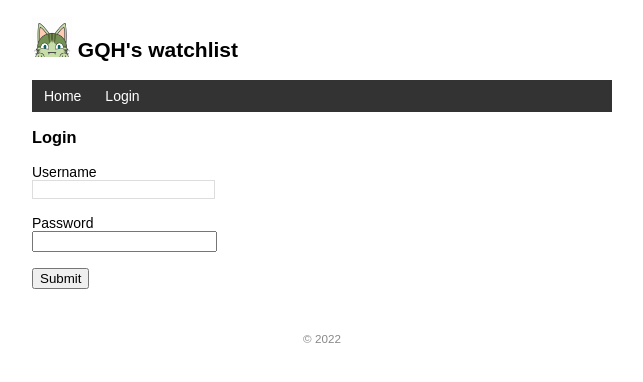
After one commit to GiitHub/watchlist, a Flask app: page /login in a window 1280 px wide. The commit adds this page. Shown: the top 382 px of the page, without its empty margins (318-961 px from the left). Run offline with Flask 2, Linux system fonts and the light colour scheme; data comes from the database, SQL or seed files in the repository; both versions use the stored data as it was after the commit.

Commit message:
User authentication with Flask-login

```diff
--- a/app.py
+++ b/app.py
@@ -4,8 +4,8 @@ import click
 
 from flask import Flask, render_template, request, redirect, flash, url_for
 from flask_sqlalchemy import SQLAlchemy
-
-
+from werkzeug.security import generate_password_hash, check_password_hash
+from flask_login import LoginManager, UserMixin, login_user, logout_user, login_required, current_user
 
 app = Flask(__name__)
 
@@ -21,10 +21,27 @@ app.config['SQLALCHEMY_TRACK_MODIFICATIONS'] = False
 db = SQLAlchemy(app)
 
 
+login_manager = LoginManager(app)   # 实例化扩展类
+login_manager.login_view = 'login'
+
+@login_manager.user_loader
+def load_user(user_id):
+    user = User.query.get(int(user_id))
+    return user
+
+
 # 创建数据库模型
-class User(db.Model):
+class User(db.Model, UserMixin):
     id = db.Column(db.Integer, primary_key=True)
     name = db.Column(db.String(20))
+    username = db.Column(db.String(20))
+    password_hash = db.Column(db.String(128))
+
+    def set_password(self, password):
+        self.password_hash = generate_password_hash(password)
+
+    def validate_password(self, password):
+        return check_password_hash(self.password_hash, password)
 
 class Movie(db.Model):
     id = db.Column(db.Integer, primary_key=True)
@@ -68,11 +85,80 @@ def forge():
     db.session.commit()
     click.echo('Done.')
 
+@app.cli.command()
+@click.option('--username', prompt=True, help='The username used to login.')
+@click.option('--password', prompt=True, hide_input=True, confirmation_prompt=True, help='The password used to login.')
+def admin(username, password):
+    db.create_all()
+
+    user = User.query.first()
+    if user is not None:
+        click.echo('Updating user...')
+        user.username = username
+        user.set_password = password
+    else:
+        click.echo('Creating user...')
+        user = User(username=username, name='Admin')
+        user.set_password(password)
+        db.session.add(user)
+
+    db.session.commit()
+    click.echo('Done.')
+
+
 app.config['SECRET_KEY'] = 'dev'
+
+@app.route('/login', methods=['GET', 'POST'])
+def login():
+    if request.method=='POST':
+        username = request.form['username']
+        password = request.form['password']
+
+        if not username or not password:
+            flash('Invalid input.')
+            return redirect(url_for('login'))
+
+        user = User.query.first()
+        if username == user.username and user.validate_password(password):
+            login_user(user)
+            flash('Login success.')
+            return redirect(url_for('index'))
+
+        flash('Invalid username or password.')
+        return redirect(url_for('login'))
+
+    return render_template('login.html')
+
+@app.route('/logout')
+@login_required
+def logout():
+    logout_user()
+    flash('Goodbye.')
+    return redirect(url_for('index'))
+
+@app.route('/settings', methods=['GET', 'POST'])
+@login_required
+def settings():
+    if request.method == 'POST':
+        name = request.form['name']
+
+        if not name or len(name) > 20:
+            flash('Invalid input.')
+            return redirect('settings')
+
+        current_user.name = name
+        db.session.commit()
+        flash('Settings updated.')
+        return redirect(url_for('index'))
+
+    return render_template('settings.html')
+
 
 @app.route('/', methods=['GET', 'POST'])
 def index():
     if request.method == 'POST':
+        if not current_user.is_authenticated:
+            return redirect(url_for('index'))
         title = request.form.get('title')
         year = request.form.get('year')
         if not title or not year or len(title) > 60 or len(year) != 4:
@@ -88,6 +174,7 @@ def index():
     return render_template('index.html', movies=movies)
 
 @app.route('/movie/edit/<int:movie_id>', methods=['GET', 'POST'])
+@login_required
 def edit(movie_id):
     movie = Movie.query.get_or_404(movie_id)
 
@@ -108,6 +195,7 @@ def edit(movie_id):
     return render_template('edit.html', movie=movie)
 
 @app.route('/movie/delete/<int:movie_id>', methods=['POST'])
+@login_required
 def delete(movie_id):
     movie = Movie.query.get_or_404(movie_id)
     db.session.delete(movie)
--- a/templates/base.html
+++ b/templates/base.html
@@ -20,6 +20,12 @@
         <nav>
             <ul>
                 <li><a href="{{ url_for('index') }}">Home</a></li>
+                {% if current_user.is_authenticated %}
+                <li><a href="{{ url_for('settings') }}">Settigns</a></li>
+                <li><a href="{{ url_for('logout') }}">Logout</a></li>
+                {% else %}
+                <li><a href="{{ url_for('login') }}">Login</a></li>
+                {% endif %}
             </ul>
         </nav>
         {% block content %}
--- /dev/null
+++ b/templates/login.html
@@ -0,0 +1,12 @@
+{% extends 'base.html' %}
+
+{% block content %}
+<h3>Login</h3>
+<form method="post">
+    Username<br>
+    <input type="text" name="username" required><br><br>
+    Password<br>
+    <input type="password" name="password" required><br><br>
+    <input class="'btn" type="submit" name="submit" value="Submit"><br><br>
+</form>
+{% endblock %}
```
Also changed, not shown: templates/index.html (+4 -3 lines), templates/settings.html (added, +9 -0 lines), data.db.
